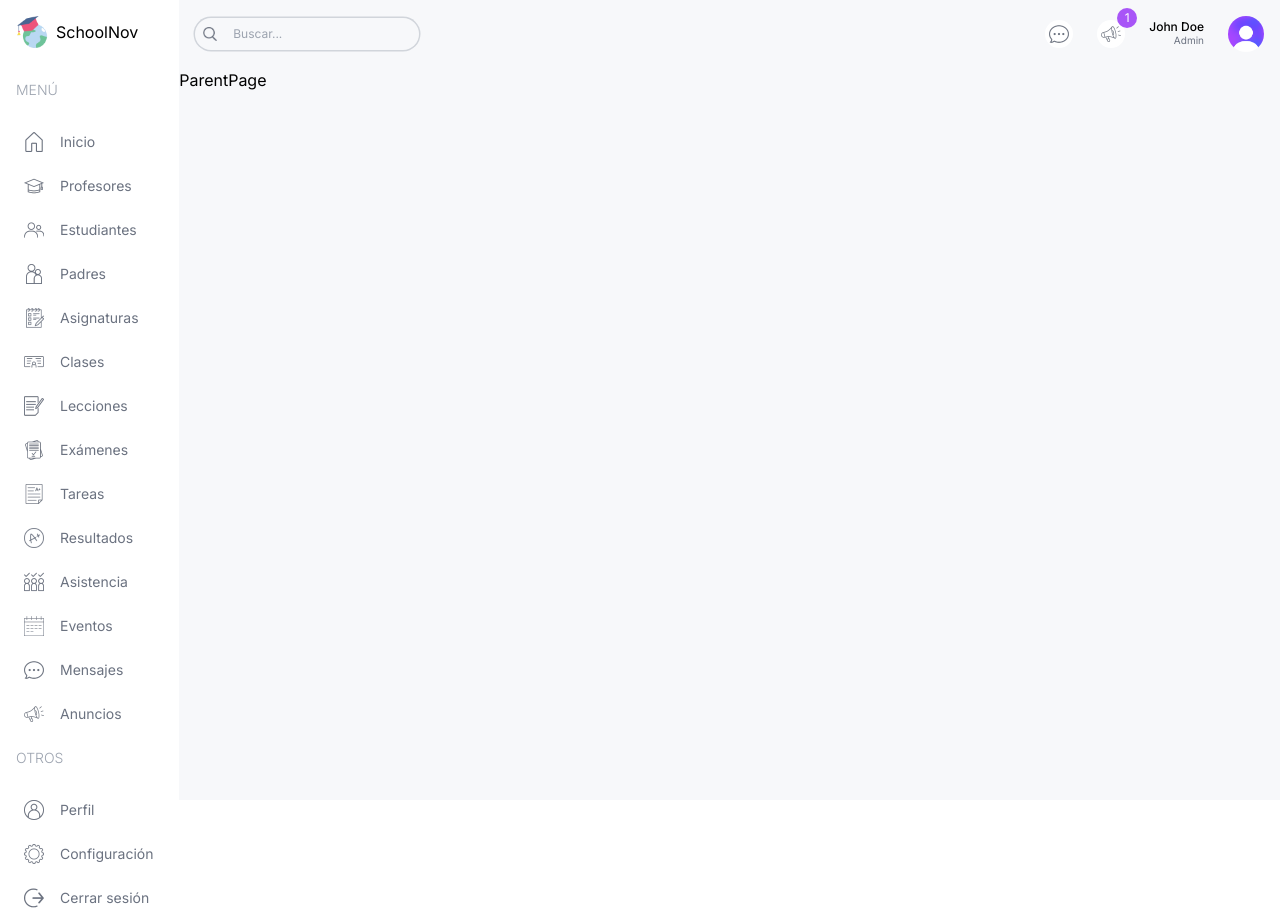
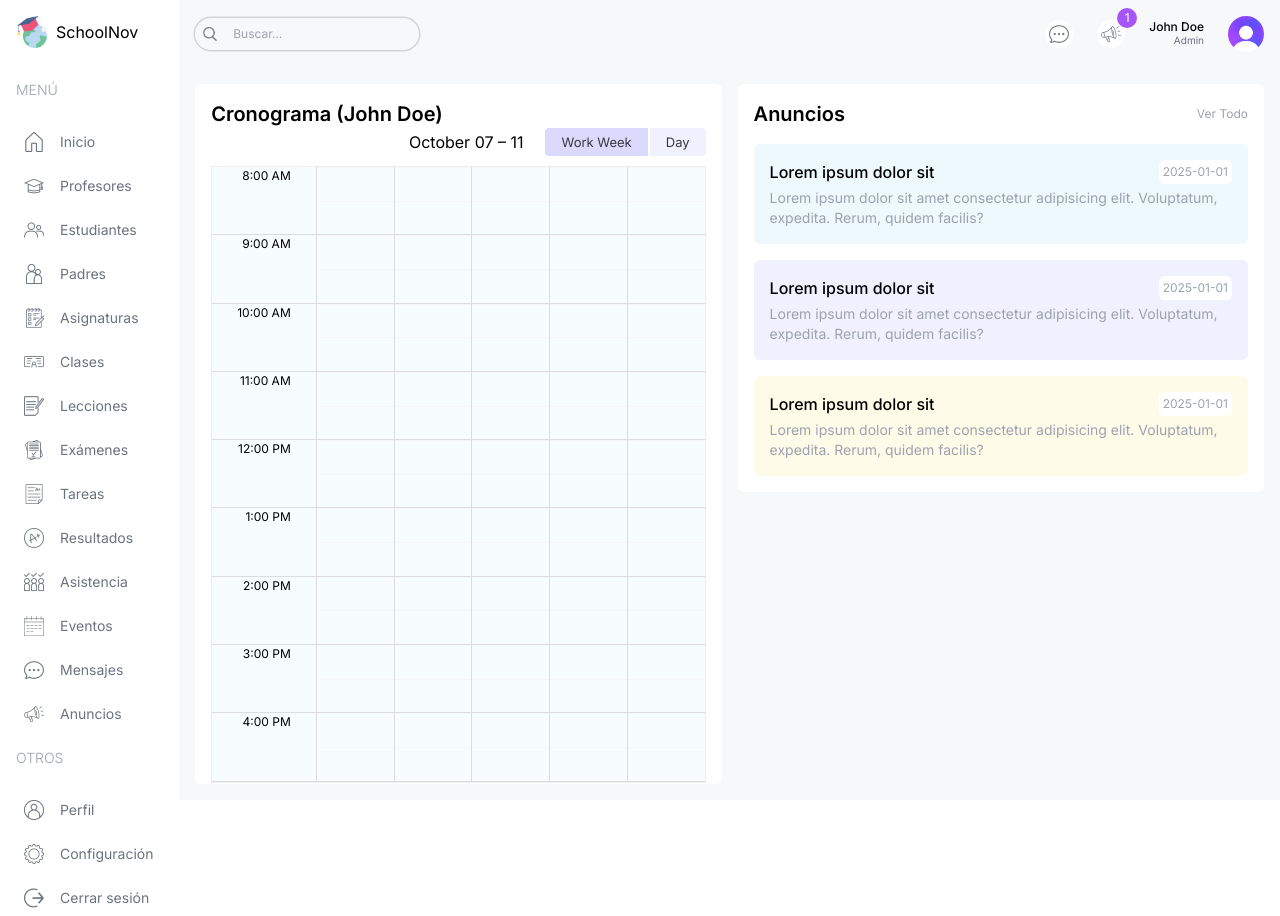
Before and after one commit to rody-huancas/next-dashboard-ui, a Next.js app: page /parent in a window 1280 px wide. Built offline with nearby package versions, Linux system fonts and the light colour scheme.

Commit message:
Feat: big calendar and pages

```diff
--- a/package.json
+++ b/package.json
@@ -11,6 +11,7 @@
   "dependencies": {
     "next": "14.2.5",
     "react": "^18",
+    "react-big-calendar": "^1.15.0",
     "react-calendar": "^5.1.0",
     "react-dom": "^18",
     "recharts": "^2.12.7"
@@ -18,6 +19,7 @@
   "devDependencies": {
     "@types/node": "^20",
     "@types/react": "^18",
+    "@types/react-big-calendar": "^1.15.0",
     "@types/react-dom": "^18",
     "eslint": "^8",
     "eslint-config-next": "14.2.5",
--- a/src/app/(dashboard)/layout.tsx
+++ b/src/app/(dashboard)/layout.tsx
@@ -20,7 +20,7 @@
       </div>
 
       {/* RIGHT */}
-      <div className="w-[86%] md:w-[92%] lg:w-[84%] xl:w-[86%] bg-[#F7F8FA] overflow-y-scroll">
+      <div className="w-[86%] md:w-[92%] lg:w-[84%] xl:w-[86%] bg-[#F7F8FA] overflow-y-scroll flex flex-col">
         <Navbar />
         {children}
       </div>
--- a/src/app/(dashboard)/parent/page.tsx
+++ b/src/app/(dashboard)/parent/page.tsx
@@ -1,7 +1,23 @@
+import BigCalendar from "@/components/BigCalendar";
+import Announcements from "@/components/Announcements";
+
 const ParentPage = () => {
   return (
-    <div>ParentPage</div>
-  )
-}
+    <div className="flex-1 p-4 flex gap-4 flex-col xl:flex-row">
+      {/* Left */}
+      <div className="w-full xl:w-2/3">
+        <div className="h-full p-4 bg-white rounded-md">
+          <h1 className="text-xl font-semibold">Cronograma (John Doe)</h1>
 
-export default ParentPage
+          <BigCalendar />
+        </div>
+      </div>
+      {/* Right */}
+      <div className="w-full lg:w-2/3 flex flex-col gap-8">
+        <Announcements />
+      </div>
+    </div>
+  );
+};
+
+export default ParentPage;
--- a/src/app/(dashboard)/student/page.tsx
+++ b/src/app/(dashboard)/student/page.tsx
@@ -1,7 +1,25 @@
+import BigCalendar from "@/components/BigCalendar";
+import Announcements from "@/components/Announcements";
+import EventCalendar from "@/components/EventCalendar";
+
 const StudentPage = () => {
   return (
-    <div>StudentPage</div>
-  )
-}
+    <div className="p-4 flex gap-4 flex-col xl:flex-row">
+      {/* Left */}
+      <div className="w-full xl:w-2/3">
+        <div className="h-full p-4 bg-white rounded-md">
+          <h1 className="text-xl font-semibold">Cronograma (4A)</h1>
 
-export default StudentPage
+          <BigCalendar />
+        </div>
+      </div>
+      {/* Right */}
+      <div className="w-full lg:w-2/3 flex flex-col gap-8">
+        <EventCalendar />
+        <Announcements />
+      </div>
+    </div>
+  );
+};
+
+export default StudentPage;
--- a/src/app/(dashboard)/teacher/page.tsx
+++ b/src/app/(dashboard)/teacher/page.tsx
@@ -1,7 +1,23 @@
+import BigCalendar from "@/components/BigCalendar";
+import Announcements from "@/components/Announcements";
+
 const TeacherPage = () => {
   return (
-    <div>TeacherPage</div>
-  )
-}
+    <div className="flex-1 p-4 flex gap-4 flex-col xl:flex-row">
+      {/* Left */}
+      <div className="w-full xl:w-2/3">
+        <div className="h-full p-4 bg-white rounded-md">
+          <h1 className="text-xl font-semibold">Cronograma (4A)</h1>
 
-export default TeacherPage
+          <BigCalendar />
+        </div>
+      </div>
+      {/* Right */}
+      <div className="w-full lg:w-2/3 flex flex-col gap-8">
+        <Announcements />
+      </div>
+    </div>
+  );
+};
+
+export default TeacherPage;
--- a/src/app/globals.css
+++ b/src/app/globals.css
@@ -18,3 +18,94 @@
   background-color: #c3ebfa !important;
   color: black !important;
 }
+
+/* React Big Calendar */
+.rbc-btn-group:first-child {
+  display: none !important;
+}
+
+.rbc-toolbar-label {
+  text-align: right !important;
+  padding: 0px 20px !important;
+}
+
+.rbc-btn-group:last-child {
+  font-size: 13px !important;
+}
+
+.rbc-btn-group:last-child button {
+  border: none !important;
+  background-color: #f1f0ff !important;
+  margin-left: 2px !important;
+}
+
+.rbc-toolbar button.rbc-active {
+  background-color: #dbdafe !important;
+  box-shadow: none !important;
+}
+
+.rbc-time-view {
+  border-color: #eee !important;
+}
+
+.rbc-time-header {
+  display: none !important;
+}
+
+.rbc-time-content {
+  border: none !important;
+}
+
+.rbc-time-gutter.rbc-time-column {
+  font-size: 12px !important;
+}
+
+.rbc-time-gutter.rbc-time-column .rbc-timeslot-group {
+  padding: 0px 20px !important;
+}
+
+.rbc-timeslot-group {
+  background-color: #f7fdff !important;
+}
+
+.rbc-day-slot {
+  font-size: 14px !important;
+}
+
+.rbc-event {
+  border: none !important;
+  color: black !important;
+  padding: 10px !important;
+  margin: 10px !important;
+  width: 99% !important;
+}
+
+.rbc-event:nth-child(1) {
+  background-color: #e2f8ff !important;
+}
+.rbc-event:nth-child(2) {
+  background-color: #fefce8 !important;
+}
+.rbc-event:nth-child(3) {
+  background-color: #f2f1ff !important;
+}
+.rbc-event:nth-child(4) {
+  background-color: #fdf2fb !important;
+}
+.rbc-event:nth-child(5) {
+  background-color: #e2f8ff !important;
+}
+.rbc-event:nth-child(6) {
+  background-color: #fefce8 !important;
+}
+.rbc-event:nth-child(7) {
+  background-color: #f2f1ff !important;
+}
+.rbc-event:nth-child(8) {
+  background-color: #fdf2fb !important;
+}
+
+.rbc-event-label {
+  color: gray !important;
+  margin-bottom: 5px;
+}
--- /dev/null
+++ b/src/components/BigCalendar.tsx
@@ -0,0 +1,37 @@
+"use client";
+
+import { useState } from "react";
+/* Libraries */
+import moment from "moment";
+import { Calendar, momentLocalizer, View, Views } from "react-big-calendar";
+/* Libs */
+import { calendarEvents } from "@/lib/data";
+/* Styles */
+import "react-big-calendar/lib/css/react-big-calendar.css";
+
+const localizer = momentLocalizer(moment);
+
+const BigCalendar = () => {
+  const [view, setView] = useState<View>(Views.WORK_WEEK);
+
+  const handleOnChangeView = (selectedView: View) => {
+    setView(selectedView);
+  };
+
+  return (
+    <Calendar
+      localizer={localizer}
+      events={calendarEvents}
+      startAccessor="start"
+      endAccessor="end"
+      views={["work_week", "day"]}
+      view={view}
+      style={{ height: "98%" }}
+      onView={handleOnChangeView}
+      min={new Date(2025, 1, 0, 8, 0, 0)}
+      max={new Date(2025, 1, 0, 17, 0, 0)}
+    />
+  );
+};
+
+export default BigCalendar;
--- a/src/lib/data.ts
+++ b/src/lib/data.ts
@@ -1,4 +1,4 @@
-// TEMPORARY DATA
+// DATA TEMPORAL
 
 export let role = "admin";
 
@@ -915,149 +915,146 @@
   },
 ];
 
-
-// YOU SHOULD CHANGE THE DATES OF THE EVENTS TO THE CURRENT DATE TO SEE THE EVENTS ON THE CALENDAR
+// EVENTOS PARA REACT BIG CALENDAR
 export const calendarEvents = [
   {
-    title: "Math",
+    title: "Matemáticas",
     allDay: false,
-    start: new Date(2024, 7, 12, 8, 0),
-    end: new Date(2024, 7, 12, 8, 45),
+    start: new Date(2024, 9, 20, 8, 0),
+    end: new Date(2024, 9, 20, 8, 45),
   },
   {
-    title: "English",
+    title: "Inglés",
     allDay: false,
-    start: new Date(2024, 7, 12, 9, 0),
-    end: new Date(2024, 7, 12, 9, 45),
+    start: new Date(2024, 9, 20, 9, 0),
+    end: new Date(2024, 9, 20, 9, 45),
   },
   {
-    title: "Biology",
+    title: "Biología",
     allDay: false,
-    start: new Date(2024, 7, 12, 10, 0),
-    end: new Date(2024, 7, 12, 10, 45),
+    start: new Date(2024, 9, 20, 10, 0),
+    end: new Date(2024, 9, 20, 10, 45),
   },
   {
-    title: "Physics",
+    title: "Física",
     allDay: false,
-    start: new Date(2024, 7, 12, 11, 0),
-    end: new Date(2024, 7, 12, 11, 45),
+    start: new Date(2024, 9, 20, 11, 0),
+    end: new Date(2024, 9, 20, 11, 45),
   },
   {
-    title: "Chemistry",
+    title: "Química",
     allDay: false,
-    start: new Date(2024, 7, 12, 13, 0),
-    end: new Date(2024, 7, 12, 13, 45),
+    start: new Date(2024, 9, 20, 13, 0),
+    end: new Date(2024, 9, 20, 13, 45),
   },
   {
-    title: "History",
+    title: "Historia",
     allDay: false,
-    start: new Date(2024, 7, 12, 14, 0),
-    end: new Date(2024, 7, 12, 14, 45),
+    start: new Date(2024, 9, 20, 14, 0),
+    end: new Date(2024, 9, 20, 14, 45),
   },
   {
-    title: "English",
+    title: "Matemáticas",
     allDay: false,
-    start: new Date(2024, 7, 13, 9, 0),
-    end: new Date(2024, 7, 13, 9, 45),
+    start: new Date(2024, 9, 21, 8, 0),
+    end: new Date(2024, 9, 21, 8, 45),
   },
   {
-    title: "Biology",
+    title: "Inglés",
     allDay: false,
-    start: new Date(2024, 7, 13, 10, 0),
-    end: new Date(2024, 7, 13, 10, 45),
+    start: new Date(2024, 9, 21, 9, 0),
+    end: new Date(2024, 9, 21, 9, 45),
   },
   {
-    title: "Physics",
+    title: "Biología",
     allDay: false,
-    start: new Date(2024, 7, 13, 11, 0),
-    end: new Date(2024, 7, 13, 11, 45),
+    start: new Date(2024, 9, 21, 10, 0),
+    end: new Date(2024, 9, 21, 10, 45),
+  },
+  {
+    title: "Física",
+    allDay: false,
+    start: new Date(2024, 9, 21, 11, 0),
+    end: new Date(2024, 9, 21, 11, 45),
+  },
+  {
+    title: "Química",
+    allDay: false,
+    start: new Date(2024, 9, 21, 13, 0),
+    end: new Date(2024, 9, 21, 13, 45),
+  },
+  {
+    title: "Historia",
+    allDay: false,
+    start: new Date(2024, 9, 21, 14, 0),
+    end: new Date(2024, 9, 21, 14, 45),
   },
 
   {
-    title: "History",
+    title: "Matemáticas",
     allDay: false,
-    start: new Date(2024, 7, 13, 14, 0),
-    end: new Date(2024, 7, 13, 14, 45),
+    start: new Date(2024, 10, 1, 8, 0),
+    end: new Date(2024, 10, 1, 8, 45),
   },
   {
-    title: "Math",
+    title: "Inglés",
     allDay: false,
-    start: new Date(2024, 7, 14, 8, 0),
-    end: new Date(2024, 7, 14, 8, 45),
+    start: new Date(2024, 10, 1, 9, 0),
+    end: new Date(2024, 10, 1, 9, 45),
   },
   {
-    title: "Biology",
+    title: "Biología",
     allDay: false,
-    start: new Date(2024, 7, 14, 10, 0),
-    end: new Date(2024, 7, 14, 10, 45),
+    start: new Date(2024, 10, 1, 10, 0),
+    end: new Date(2024, 10, 1, 10, 45),
+  },
+  {
+    title: "Física",
+    allDay: false,
+    start: new Date(2024, 10, 1, 11, 0),
+    end: new Date(2024, 10, 1, 11, 45),
+  },
+  {
+    title: "Química",
+    allDay: false,
+    start: new Date(2024, 10, 1, 13, 0),
+    end: new Date(2024, 10, 1, 13, 45),
+  },
+  {
+    title: "Historia",
+    allDay: false,
+    start: new Date(2024, 10, 1, 14, 0),
+    end: new Date(2024, 10, 1, 14, 45),
   },
 
   {
-    title: "Chemistry",
+    title: "Matemáticas",
     allDay: false,
-    start: new Date(2024, 7, 14, 13, 0),
-    end: new Date(2024, 7, 14, 13, 45),
+    start: new Date(2024, 10, 15, 8, 0),
+    end: new Date(2024, 10, 15, 8, 45),
   },
   {
-    title: "History",
+    title: "Inglés",
     allDay: false,
-    start: new Date(2024, 7, 14, 14, 0),
-    end: new Date(2024, 7, 13, 14, 45),
+    start: new Date(2024, 10, 15, 9, 0),
+    end: new Date(2024, 10, 15, 9, 45),
   },
   {
-    title: "English",
+    title: "Biología",
     allDay: false,
-    start: new Date(2024, 7, 15, 9, 0),
-    end: new Date(2024, 7, 15, 9, 45),
+    start: new Date(2024, 10, 15, 10, 0),
+    end: new Date(2024, 10, 15, 10, 45),
   },
   {
-    title: "Biology",
+    title: "Física",
     allDay: false,
-    start: new Date(2024, 7, 15, 10, 0),
-    end: new Date(2024, 7, 15, 10, 45),
+    start: new Date(2024, 10, 15, 11, 0),
+    end: new Date(2024, 10, 15, 11, 45),
   },
   {
-    title: "Physics",
+    title: "Historia",
     allDay: false,
-    start: new Date(2024, 7, 15, 11, 0),
-    end: new Date(2024, 7, 15, 11, 45),
-  },
-
-  {
-    title: "History",
-    allDay: false,
-    start: new Date(2024, 7, 15, 14, 0),
-    end: new Date(2024, 7, 15, 14, 45),
-  },
-  {
-    title: "Math",
-    allDay: false,
-    start: new Date(2024, 7, 16, 8, 0),
-    end: new Date(2024, 7, 16, 8, 45),
-  },
-  {
-    title: "English",
-    allDay: false,
-    start: new Date(2024, 7, 16, 9, 0),
-    end: new Date(2024, 7, 16, 9, 45),
-  },
-
-  {
-    title: "Physics",
-    allDay: false,
-    start: new Date(2024, 7, 16, 11, 0),
-    end: new Date(2024, 7, 16, 11, 45),
-  },
-  {
-    title: "Chemistry",
-    allDay: false,
-    start: new Date(2024, 7, 16, 13, 0),
-    end: new Date(2024, 7, 16, 13, 45),
-  },
-  {
-    title: "History",
-    allDay: false,
-    start: new Date(2024, 7, 16, 14, 0),
-    end: new Date(2024, 7, 16, 14, 45),
+    start: new Date(2024, 10, 15, 14, 0),
+    end: new Date(2024, 10, 15, 14, 45),
   },
 ];
```
Also changed, not shown: src/app/(dashboard)/admin/page.tsx (+4 -4 lines), 1 other file (tests, documents, lock files or other folders).
